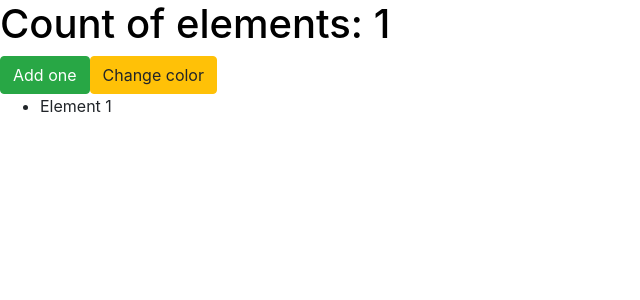
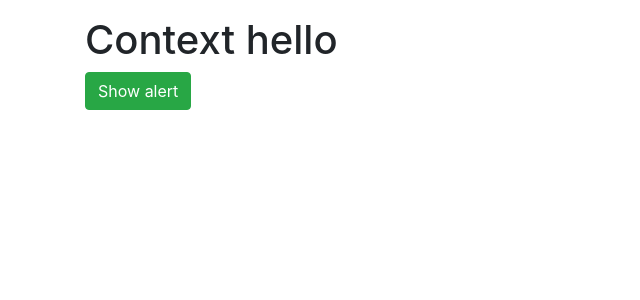
Before and after one commit to Smynay/workbook, a React (Create React App) app: page / in a window 1280 px wide. Shown: the top 300 px of the page, without its empty margins (0-640 px from the left). Built offline with nearby package versions, Linux system fonts and the light colour scheme.

Commit message:
useContext

```diff
--- a/src/App.js
+++ b/src/App.js
@@ -1,36 +1,16 @@
-import React, { useState, useCallback } from 'react';
-import ItemsList from './ItemsList';
+import React from 'react';
+import Alert from './alert/Alert';
+import Main from './Main';
+import { AlertProvider } from './alert/AlertContext';
 
 function App() {
-  const [colored, setColored] = useState(false);
-  const [count, setCount] = useState(1);
-
-  const styles = {
-    color: colored ? 'darkred' : 'black',
-  };
-
-  const generateItemsFromAPI = useCallback(() => {
-    return new Array(count).fill('').map((_, i) => `Element ${i + 1}`);
-  }, [count]);
-
   return (
-    <div>
-      <h1 style={styles}>Count of elements: {count}</h1>
-      <button
-        className={'btn btn-success'}
-        onClick={() => setCount((prev) => prev + 1)}
-      >
-        Add one
-      </button>
-      <button
-        className={'btn btn-warning'}
-        onClick={() => setColored((prev) => !prev)}
-      >
-        Change color
-      </button>
-
-      <ItemsList getItems={generateItemsFromAPI} />
-    </div>
+    <AlertProvider value={alert}>
+      <div className={'container pt-3'}>
+        <Alert />
+        <Main />
+      </div>
+    </AlertProvider>
   );
 }
 
--- /dev/null
+++ b/src/Main.js
@@ -0,0 +1,14 @@
+import React from 'react';
+import { useAlert } from './alert/AlertContext';
+
+export default function Main() {
+  const { toggle } = useAlert();
+  return (
+    <div>
+      <h1>Context hello</h1>
+      <button className="btn btn-success" onClick={toggle}>
+        Show alert
+      </button>
+    </div>
+  );
+}
--- /dev/null
+++ b/src/alert/Alert.js
@@ -0,0 +1,14 @@
+import React, { useContext } from 'react';
+import { useAlert } from './AlertContext';
+
+export default function Alert() {
+  const alert = useAlert();
+
+  if (!alert.visible) return null;
+
+  return (
+    <div className={'alert alert-danger'} onClick={alert.toggle}>
+      Important message
+    </div>
+  );
+}
--- /dev/null
+++ b/src/alert/AlertContext.js
@@ -0,0 +1,24 @@
+import React, { useContext, useState } from 'react';
+
+const AlertContext = React.createContext();
+// const AlertToggleContext = React.createContext();
+
+export const useAlert = () => {
+  return useContext(AlertContext);
+};
+
+// export const useAlertToggle = () => {
+//   return useContext(AlertToggleContext);
+// };
+
+export const AlertProvider = ({ children }) => {
+  const [alert, setAlert] = useState(false);
+
+  const toggle = () => setAlert((prev) => !prev);
+
+  return (
+    <AlertContext.Provider value={{ visible: alert, toggle }}>
+      {children}
+    </AlertContext.Provider>
+  );
+};
```
